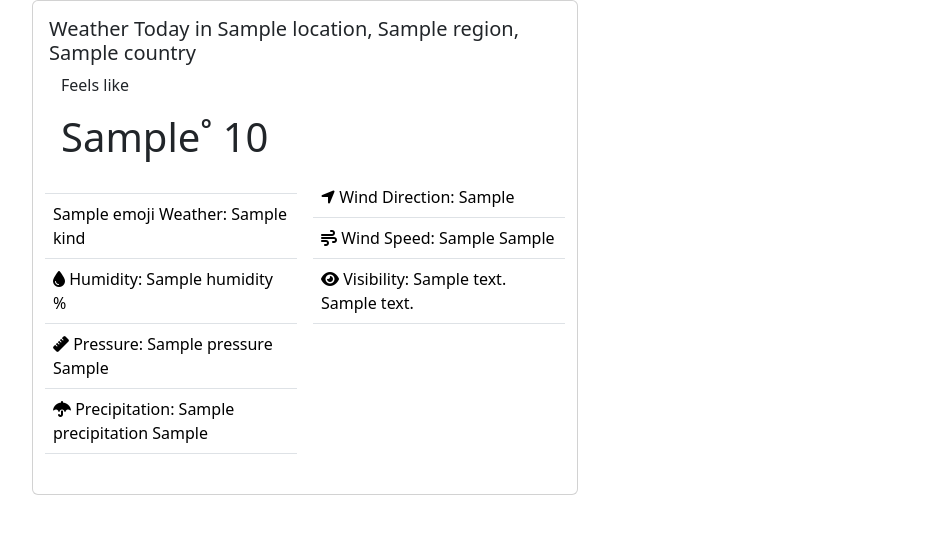
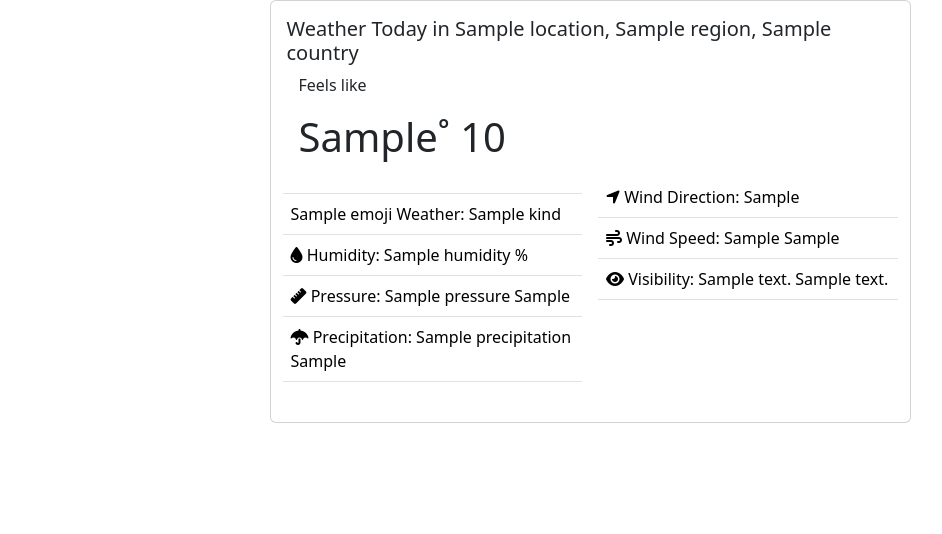
Before and after one commit to AleandroPresta/weather-webapp, a Django app: template app/weather/templates/weather/weather.html in a window 1280 px wide. Shown: the part 72-606 px from the top of the page, without its empty margins (50-992 px from the left). Run offline with Django 4.2, Linux system fonts and the light colour scheme; the template is opened without the code that fills it: most values are stand-ins (such as "Sample title", 1, 10 or a date in 2020); some libraries are stand-ins or nearby versions.

Commit message:
Centered card

```diff
--- a/app/weather/templates/weather/weather.html
+++ b/app/weather/templates/weather/weather.html
@@ -4,8 +4,8 @@
 {% endblock %}
 {% block content %}
 <div class="container center">
-    <div class="row">
-        <div class="col-sm-fluid col-md-10 col-lg-8 col-xl-6">
+    <div class="row d-flex justify-content-center align-items-center">
+        <div class="col-sm-fluid col-md-10 col-lg-8 col-xl-7">
             <div class="card">
                 <div class="card-body">
                     <h5 class="card-title">Weather Today in {{ forecast.location }}, {{ forecast.region }}, {{ forecast.country }}</h5>
```
